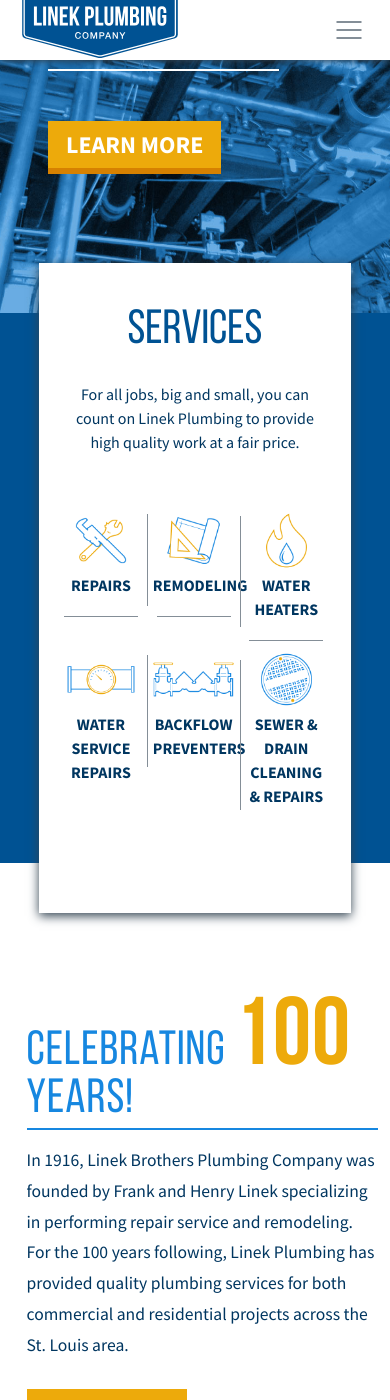
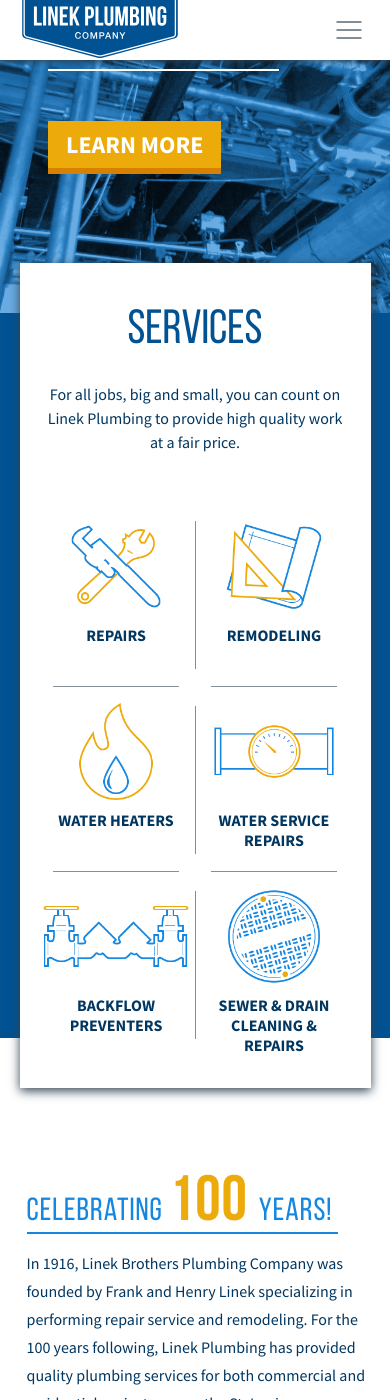
Before and after one commit to alexlinek/lpc, a Jekyll site: the page built from index.html, in a window 390 px wide and 1400 px high, scrolled down 611 px. Built offline with Jekyll 4.4.1, drawn with Linux system fonts in a browser that asks for light colours; some web fonts are replaced.

Commit message:
Home page responsive

```diff
--- a/_includes/services_overview.html
+++ b/_includes/services_overview.html
@@ -7,29 +7,27 @@
   </div>
 
   <div class="group">
-    <div class="span1-3 service-cell with-divider">
+    <div class="service-cell with-divider">
       <img src="/images/service-icons/repairs.png" alt="Repairs" title="Repairs" />
       <h3>Repairs</h3>
     </div>
-    <div class="span1-3 service-cell with-divider">
+    <div class="service-cell with-divider">
       <img src="/images/service-icons/remodeling.png" alt="Remodeling" title="Remodeling" />
       <h3>Remodeling</h3>
     </div>
-    <div class="span1-3 service-cell with-divider">
+    <div class="service-cell with-divider">
       <img src="/images/service-icons/water-heaters.png" alt="Water Heaters" title="Water Heaters" />
       <h3>Water Heaters</h3>
     </div>
-  </div>
-  <div class="group">
-    <div class="span1-3 service-cell">
+    <div class="service-cell with-divider">
       <img src="/images/service-icons/service-repairs.png" alt="Water Service Repairs" title="Water Service Repairs" />
       <h3>Water Service<br />Repairs</h3>
     </div>
-    <div class="span1-3 service-cell">
+    <div class="service-cell">
       <img src="/images/service-icons/backflow.png" alt="Backflow Preventers" title="Backflow Preventers" />
       <h3>Backflow<br />Preventers</h3>
     </div>
-    <div class="span1-3 service-cell">
+    <div class="service-cell">
       <img src="/images/service-icons/sewer-drain.png" alt="Sewer Drain Cleaning Repairs" title="Sewer Drain Cleaning Repairs" />
       <h3>Sewer &amp; Drain<br />Cleaning &amp; Repairs</h3>
     </div>
--- a/_sass/_home.scss
+++ b/_sass/_home.scss
@@ -70,6 +70,10 @@
   position: relative;
   height: 650px;
   @include media-query($breakpoint-tablet) { height: 550px; }
+  @include media-query($breakpoint-mobile) { height: 725px; }
+  @media screen and (min-width: 440px) and (max-width: 600px) {
+    height: 800px;
+  }
 }
 .services-wrapper {
   @include box-shadow(0px, 3px, 10px, $darkGrey);
@@ -88,6 +92,14 @@
     width: 80%;
     left: 10%;
   }
+  @include media-query($breakpoint-mobile) {
+    height: 825px;
+    width: 90%;
+    left: 5%;
+  }
+  @media screen and (min-width: 440px) and (max-width: 600px) {
+    height: 900px;
+  }
   hgroup {
     margin-bottom: 2em;
     text-align: center;
@@ -103,7 +115,8 @@
   position: relative;
   text-align: center;
   width: 33%;
-
+  float: left;
+  h3 { line-height: 1.25em;}
   &:not(:first-child):before {
     border-left: 1px solid $grey;
     bottom: 10%;
@@ -126,13 +139,24 @@
   img {
     width: 200px;
   }
-}
-
-.services-footer {
-  padding-top: 4em;
-  .button {
-    padding-left: 3em;
-    padding-right: 3em;
+  &:nth-child(4) {
+    &:before { border-left: none; }
+    &:after { border-bottom: none; }
+  }
+  @include media-query($breakpoint-mobile) {
+    width: 50%;
+    height: 185px;
+    &:nth-child(3),
+    &:nth-child(5) {
+      &:before { border-left: none; }
+    }
+    &:nth-child(4) {
+      &:before { border-left: 1px solid $grey; }
+      &:after { border-bottom: 1px solid $grey; }
+    }
+  }
+  @media screen and (min-width: 440px) and (max-width: 600px) {
+    height: 225px;
   }
 }
 
@@ -143,6 +167,9 @@
   @include media-query($breakpoint-tablet) {
     height: 850px;
   }
+  @include media-query($breakpoint-tablet) {
+    height: 950px;
+  }
   .span1-2 {
     @include media-query($breakpoint-tablet) {
       width: 100%;
@@ -151,6 +178,10 @@
   .bright-blue-color {
     max-width: 24ch;
     letter-spacing: 1px;
+    @include media-query($breakpoint-mobile) {
+      font-size: 2em;
+      max-width: 25ch;
+    }
   }
   .gold-100 {
     color: $gold;
@@ -162,6 +193,9 @@
     line-height: 1.75em;
     margin-bottom: 2em;
     max-width: 80ch;
+    @include media-query($breakpoint-mobile) {
+      font-size: 1em;
+    }
   }
 
   .group {
@@ -180,7 +214,7 @@
   }
 
   .family-then {
-    transform: rotate(2deg);
+    @include transform(rotate(2deg));
     z-index: 1;
     top: 0px;
     right: 0;
@@ -189,10 +223,15 @@
       right: 20px;
       max-width: 300px;
     }
+    @include media-query($breakpoint-mobile) {
+      top: 50px;
+      max-width: 75%;
+      right: 20px;
+    }
   }
 
   .family-now {
-    transform: rotate(7deg);
+    @include transform(rotate(7deg));
     left: 30%;
     top: 80px;
     border: 30px solid $white;
@@ -202,11 +241,11 @@
       top: 100px;
       max-width: 400px;
       border: 20px solid $white;
-      transform: rotate(-7deg);
+      @include transform(rotate(-7deg));
     }
-
     @include media-query($breakpoint-mobile) {
-      display: none;
+      max-width: 80%;
+      top: 300px;
     }
   }
 }
@@ -217,6 +256,9 @@
   color: $white;
   padding-top: 8em;
   padding-bottom: 2em;
+  @include media-query($breakpoint-mobile) {
+    padding-top: 5em;
+  }
 
   h1 {
     background: $brightBlue;
@@ -233,6 +275,9 @@
 
     @include media-query($breakpoint-tablet) {
       padding: 20px 20px;
+    }
+    @include media-query($breakpoint-mobile) {
+      font-size: 3em;
     }
   }
   ul { list-style: none; }
@@ -281,6 +326,9 @@
     font-size: 4em;
     float: left;
     margin: 0 .5em;
+    @include media-query($breakpoint-mobile) {
+      margin: 0 .5em 5px 0;
+    }
   }
   .detail-text {
     float: left;
@@ -288,10 +336,16 @@
     h3 {
       font-size: 1.2em;
       letter-spacing: 1px;
+      @include media-query($breakpoint-mobile) {
+        margin-bottom: 5px;
+      }
     }
     p {
       font-size: 1.2em;
       display: inline-block;
+      @include media-query($breakpoint-mobile) {
+        font-size: 1em;
+      }
     }
   }
 }
@@ -299,6 +353,9 @@
 // Contact -------------------------------------
 .home-contact-section {
   margin: 7em 0 5em;
+  @include media-query($breakpoint-mobile) {
+    margin: 5em 0 3em;
+  }
   h1 {
     line-height: 1em;
   }
@@ -325,6 +382,7 @@
     padding: 2em 3em;
     @include media-query($breakpoint-tablet) {
       padding: 2em 1em;
+      max-width: 95%;
     }
   }
 }
```
